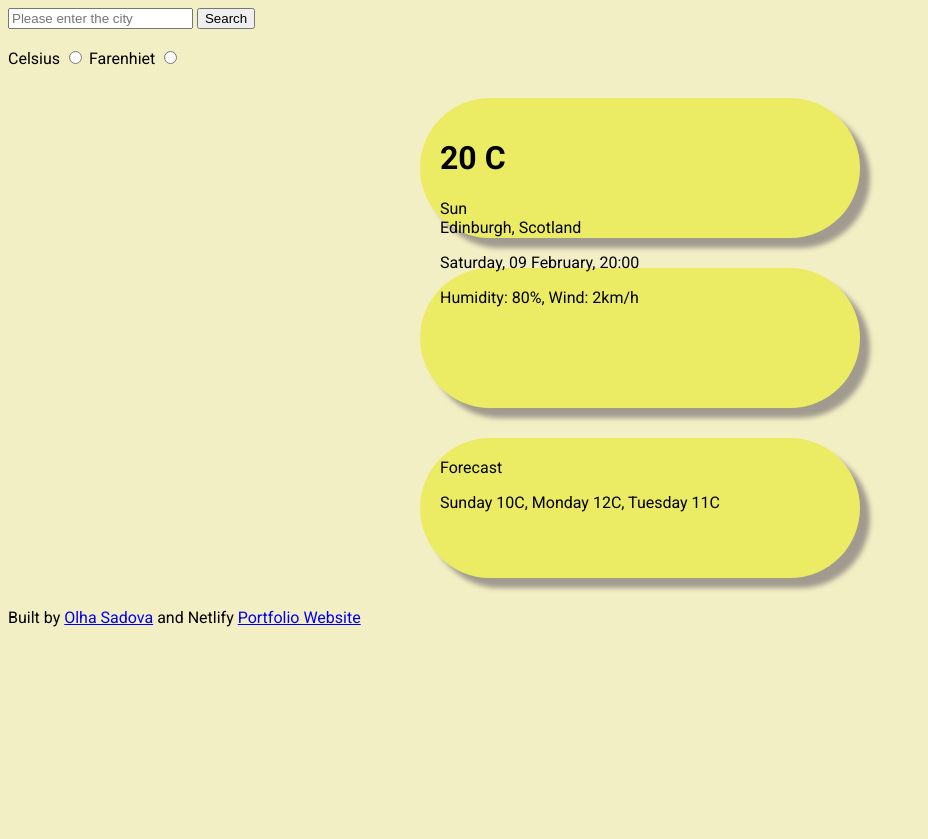
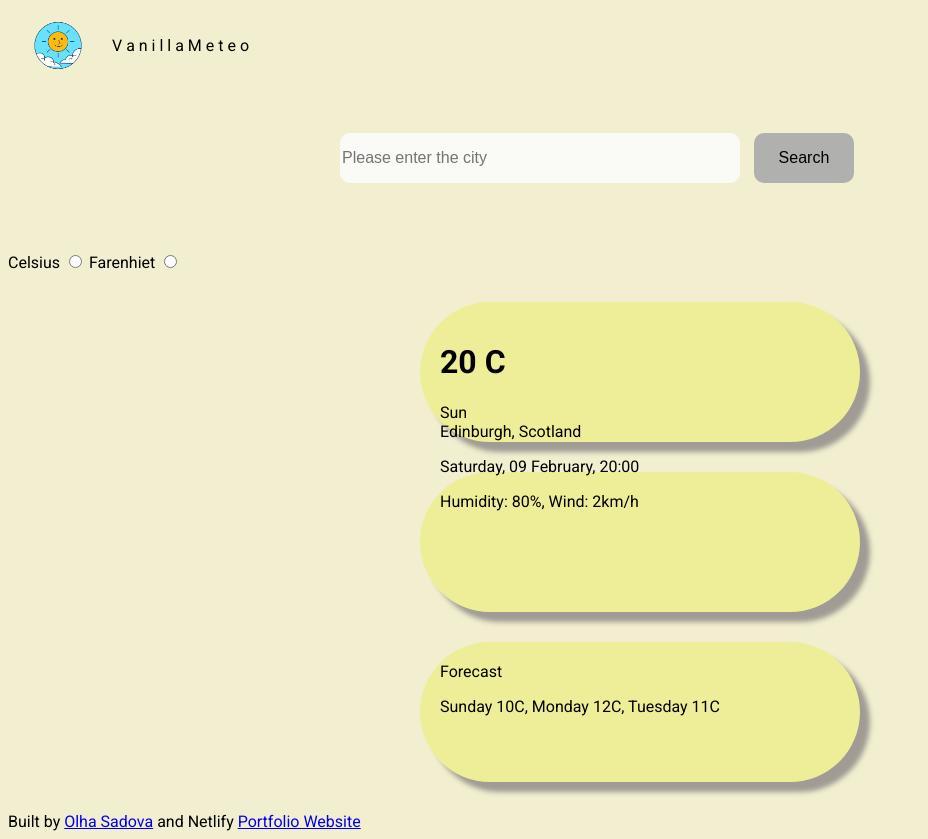
Before and after one commit to olkasadova/Vanilla-Meteo, a plain HTML site: page index.html in a window 1280 px wide. Shown: the whole page, without its empty margins (0-928 px from the left). Before the commit the page ends 800 px from the top, so only its background shows below. Drawn offline with Linux system fonts and the light colour scheme.

Commit message:
Added css styles for the form and logo

```diff
--- a/index.html
+++ b/index.html
@@ -10,9 +10,14 @@
 <body>
 
     <header>
-        <form>
-            <input type="search" placeholder="Please enter the city">
-            <input type="submit" value="Search">
+        <div class="logo">
+            <img alt="vanilla-meteo-logo" src="images/sun-outline.png">
+            <span class="logo-text">V a n i l l a   M e t e o</span>
+        </div>
+
+        <form class="search-form">
+            <input type="search" placeholder="Please enter the city" required class="search-form-input">
+            <input type="submit" value="Search" class="search-form-submit">
         </form>
         <br>
     </header>
--- a/src/style.css
+++ b/src/style.css
@@ -1,10 +1,49 @@
 body {
-background-color: rgb(243, 239, 196);
+background-color: rgb(241, 239, 208);
 font-family: Roboto;
+}
+.logo{
+    display: inline-block;
+    text-align: center;
+}
+
+img{
+    width: 100px ;
+    height: 50%;
+    vertical-align:middle
+
+}
+.logo-text{
+    vertical-align:middle
+}
+
+.search-form{
+    max-width: 600px;
+    padding: 20px;
+    margin: 20px auto;
+
+}
+.search-form-input{
+    background:rgb(250, 250, 247);
+    border: none;
+    border-radius: 10px;
+    font-size: medium;
+    width:400px;
+    height: 50px;
+}
+.search-form-submit{
+    border:none;
+    border-radius: 10px;
+    background:rgb(176, 176, 174) ;
+    font-size: medium;
+    margin: 10px;
+    width:100px;
+    height: 50px;
+
 }
 
 .temperature-block{
-    background: rgb(236, 236, 100);
+    background: rgb(238, 238, 153);
     border-radius: 94px 94px 94px 94px;
     height: 100px;
     max-width: 400px;
@@ -14,7 +53,7 @@ font-family: Roboto;
 }
 
 .weather-parameters-block{
-    background: rgb(236, 236, 100);
+    background: rgb(238, 238, 153);
     border-radius: 94px 94px 94px 94px;
     height: 100px;
     max-width: 400px;
@@ -24,7 +63,7 @@ font-family: Roboto;
 }
 
 .forecast-block{
-    background: rgb(236, 236, 100);
+    background: rgb(238, 238, 153);
     border-radius: 94px 94px 94px 94px;
     height: 100px;
     max-width: 400px;
```
Also changed, not shown: images/sun-outline.png (added).
